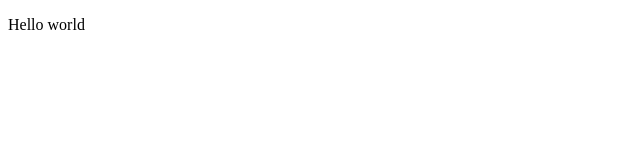
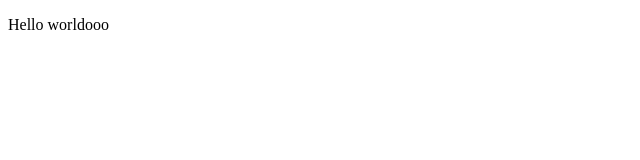
Before and after one commit to HermanIvanLviv/project, a plain HTML site: page index.html in a window 1280 px wide. Shown: the full height of the page, 0-640 px from the left. Drawn offline with Linux system fonts and the light colour scheme.

Commit message:
firs3333t commit

```diff
--- a/index.html
+++ b/index.html
@@ -7,7 +7,7 @@
     <title>Git test</title>
 </head>
 <body>
-    <p>Hello world</p>
+    <p>Hello worldooo</p>
 
     <script src="js/script.js"></script>
 </body>
```
